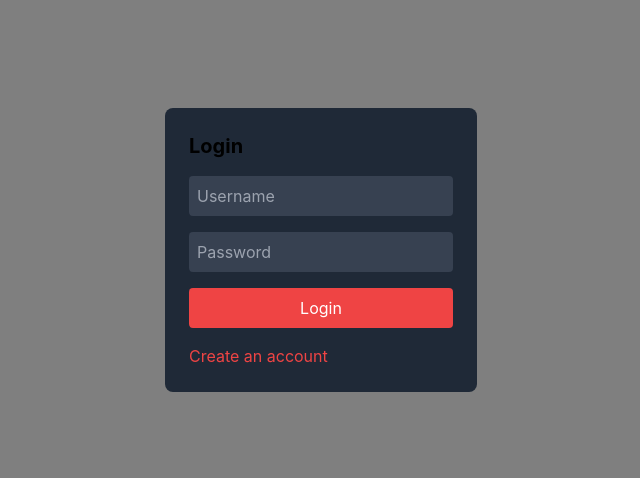
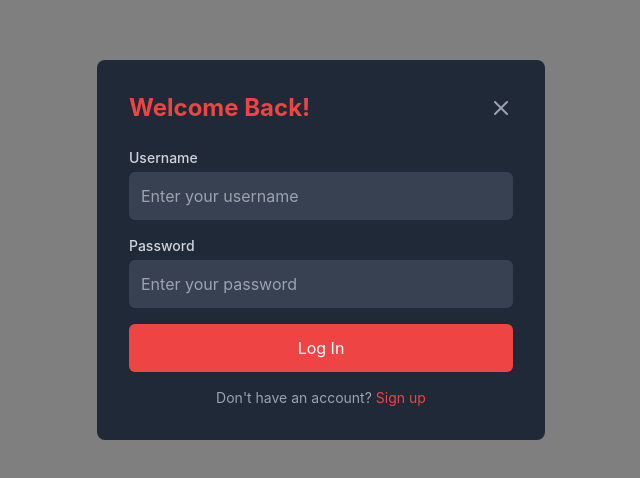
Before and after one commit to Amir-Mohseni/Shelfie, a React (Create React App) app: page / in a window 1280 px wide. Shown: the part 150-628 px from the top of the page, without its empty margins (319-959 px from the left). Built offline with nearby package versions, Linux system fonts and the light colour scheme.

Commit message:
Made the UserAuth more smoother

```diff
--- a/public/index.html
+++ b/public/index.html
@@ -24,7 +24,7 @@
       work correctly both with client-side routing and a non-root public URL.
       Learn how to configure a non-root public URL by running `npm run build`.
     -->
-    <title>React App</title>
+    <title>Shopping List</title>
   </head>
   <body>
     <noscript>You need to enable JavaScript to run this app.</noscript>
--- a/src/App.js
+++ b/src/App.js
@@ -29,6 +29,97 @@ const initialCategories = [
   { id: 15, name: 'Pasta & Grains' },
 ];
 
+const AuthModal = ({ onLogin, onSignup }) => {
+  const [authMode, setAuthMode] = useState('login');
+  const [username, setUsername] = useState('');
+  const [password, setPassword] = useState('');
+  const [error, setError] = useState('');
+
+  const handleSubmit = async (e) => {
+    e.preventDefault();
+    setError('');
+
+    if (!username || !password) {
+      setError('Username and password are required.');
+      return;
+    }
+
+    try {
+      if (authMode === 'login') {
+        await onLogin(username, password);
+      } else {
+        await onSignup(username, password);
+      }
+    } catch (err) {
+      setError(err.message || 'An error occurred. Please try again.');
+    }
+  };
+
+  const toggleAuthMode = () => {
+    setAuthMode(authMode === 'login' ? 'signup' : 'login');
+    setError('');
+  };
+
+  return (
+    <div className="fixed inset-0 bg-black bg-opacity-50 flex items-center justify-center">
+      <div className="bg-gray-800 p-8 rounded-lg max-w-md w-full">
+        <div className="flex justify-between items-center mb-6">
+          <h2 className="text-2xl font-bold text-red-500">
+            {authMode === 'login' ? 'Welcome Back!' : 'Create Account'}
+          </h2>
+          <button onClick={() => onLogin(null)} className="text-gray-400 hover:text-white">
+            <X size={24} />
+          </button>
+        </div>
+        <form onSubmit={handleSubmit} className="space-y-4">
+          <div>
+            <label htmlFor="username" className="block text-sm font-medium text-gray-300 mb-1">
+              Username
+            </label>
+            <input
+              id="username"
+              type="text"
+              value={username}
+              onChange={(e) => setUsername(e.target.value)}
+              className="w-full bg-gray-700 text-white p-3 rounded-md focus:outline-none focus:ring-2 focus:ring-red-500"
+              placeholder="Enter your username"
+            />
+          </div>
+          <div>
+            <label htmlFor="password" className="block text-sm font-medium text-gray-300 mb-1">
+              Password
+            </label>
+            <input
+              id="password"
+              type="password"
+              value={password}
+              onChange={(e) => setPassword(e.target.value)}
+              className="w-full bg-gray-700 text-white p-3 rounded-md focus:outline-none focus:ring-2 focus:ring-red-500"
+              placeholder="Enter your password"
+            />
+          </div>
+          {error && <p className="text-red-500 text-sm">{error}</p>}
+          <button
+            type="submit"
+            className="w-full bg-red-500 text-white p-3 rounded-md hover:bg-red-600 transition-colors"
+          >
+            {authMode === 'login' ? 'Log In' : 'Sign Up'}
+          </button>
+        </form>
+        <p className="mt-4 text-center text-sm text-gray-400">
+          {authMode === 'login' ? "Don't have an account?" : 'Already have an account?'}
+          <button
+            onClick={toggleAuthMode}
+            className="ml-1 text-red-500 hover:text-red-400 focus:outline-none"
+          >
+            {authMode === 'login' ? 'Sign up' : 'Log in'}
+          </button>
+        </p>
+      </div>
+    </div>
+  );
+};
+
 const GroceryListApp = () => {
   // State variables for the main app functionality
   const [categories, setCategories] = useState(initialCategories);
@@ -52,10 +143,7 @@ const GroceryListApp = () => {
   // State variables for authentication
   const [authToken, setAuthToken] = useState(null);
   const [showAuthModal, setShowAuthModal] = useState(true);
-  const [authMode, setAuthMode] = useState('login'); // 'login' or 'signup'
   const [authUsername, setAuthUsername] = useState('');
-  const [authPassword, setAuthPassword] = useState('');
-  const [authError, setAuthError] = useState('');
 
   useEffect(() => {
     const savedToken = localStorage.getItem('authToken');
@@ -90,45 +178,39 @@ const GroceryListApp = () => {
     }
   }, [newItemName]);
 
-  const handleAuthSubmit = async (e) => {
-    e.preventDefault();
-    if (!authUsername || !authPassword) {
-      setAuthError('Username and password are required.');
-      return;
-    }
-
+  const handleAuth = async (username, password, isLogin) => {
     try {
-      const url =
-        authMode === 'login'
-          ? 'http://127.0.0.1:5000/login'
-          : 'http://127.0.0.1:5000/signup';
-      const response = await fetch(url, {
+      const endpoint = isLogin ? 'login' : 'signup';
+      const response = await fetch(`http://127.0.0.1:5000/${endpoint}`, {
         method: 'POST',
         headers: { 'Content-Type': 'application/json' },
-        body: JSON.stringify({ username: authUsername, password: authPassword }),
+        body: JSON.stringify({ username, password }),
       });
       const data = await response.json();
 
       if (response.ok) {
-        if (authMode === 'signup') {
-          setAuthMode('login');
-          setAuthError('Signup successful! Please log in.');
-        } else {
-          const { access_token } = data;
-          setAuthToken(access_token);
-          localStorage.setItem('authToken', access_token);
-          localStorage.setItem('username', authUsername);
-          setShowAuthModal(false);
-          loadUserData(authUsername);
-        }
+        const { access_token } = data;
+        setAuthToken(access_token);
+        localStorage.setItem('authToken', access_token);
+        localStorage.setItem('username', username);
+        setShowAuthModal(false);
+        loadUserData(username);
       } else {
-        setAuthError(data.error || 'Authentication failed.');
+        throw new Error(data.error || `${isLogin ? 'Login' : 'Signup'} failed`);
       }
     } catch (error) {
-      console.error('Error during authentication:', error);
-      setAuthError('An error occurred during authentication.');
+      throw new Error(error.message || `An error occurred during ${isLogin ? 'login' : 'signup'}`);
     }
   };
+
+  if (showAuthModal) {
+    return (
+      <AuthModal
+        onLogin={(username, password) => handleAuth(username, password, true)}
+        onSignup={(username, password) => handleAuth(username, password, false)}
+      />
+    );
+  }
 
   const fetchPredictedCategory = async (itemName) => {
     if (!itemName) return;
@@ -324,7 +406,6 @@ const GroceryListApp = () => {
     localStorage.removeItem('username');
     setShowAuthModal(true);
     setAuthUsername('');
-    setAuthPassword('');
     setItems([]);
     setCategories(initialCategories);
     setUserHistory([]);
@@ -333,41 +414,49 @@ const GroceryListApp = () => {
 
   if (showAuthModal) {
     return (
-      <div className="fixed inset-0 bg-black bg-opacity-50 flex items-center justify-center">
-        <div className="bg-gray-800 p-6 rounded-lg">
-          <h2 className="text-xl font-bold mb-4">
-            {authMode === 'login' ? 'Login' : 'Sign Up'}
-          </h2>
-          <form onSubmit={handleAuthSubmit} className="flex flex-col gap-4">
-            <input
-              type="text"
-              value={authUsername}
-              onChange={(e) => setAuthUsername(e.target.value)}
-              placeholder="Username"
-              className="bg-gray-700 text-white p-2 rounded"
-            />
-            <input
-              type="password"
-              value={authPassword}
-              onChange={(e) => setAuthPassword(e.target.value)}
-              placeholder="Password"
-              className="bg-gray-700 text-white p-2 rounded"
-            />
-            {authError && <div className="text-red-500">{authError}</div>}
-            <button type="submit" className="bg-red-500 text-white p-2 rounded">
-              {authMode === 'login' ? 'Login' : 'Sign Up'}
-            </button>
-          </form>
-          <button
-            onClick={() => setAuthMode(authMode === 'login' ? 'signup' : 'login')}
-            className="mt-4 text-red-500"
-          >
-            {authMode === 'login'
-              ? 'Create an account'
-              : 'Already have an account? Log in'}
-          </button>
-        </div>
-      </div>
+      <AuthModal
+        onLogin={async (username, password) => {
+          try {
+            const response = await fetch('http://127.0.0.1:5000/login', {
+              method: 'POST',
+              headers: { 'Content-Type': 'application/json' },
+              body: JSON.stringify({ username, password }),
+            });
+            const data = await response.json();
+
+            if (response.ok) {
+              const { access_token } = data;
+              setAuthToken(access_token);
+              localStorage.setItem('authToken', access_token);
+              localStorage.setItem('username', username);
+              setShowAuthModal(false);
+              loadUserData(username);
+            } else {
+              throw new Error(data.error || 'Login failed');
+            }
+          } catch (error) {
+            throw new Error(error.message || 'An error occurred during login');
+          }
+        }}
+        onSignup={async (username, password) => {
+          try {
+            const response = await fetch('http://127.0.0.1:5000/signup', {
+              method: 'POST',
+              headers: { 'Content-Type': 'application/json' },
+              body: JSON.stringify({ username, password }),
+            });
+            const data = await response.json();
+
+            if (response.ok) {
+              throw new Error('Signup successful! Please log in.');
+            } else {
+              throw new Error(data.error || 'Signup failed');
+            }
+          } catch (error) {
+            throw new Error(error.message || 'An error occurred during signup');
+          }
+        }}
+      />
     );
   }
 
```
